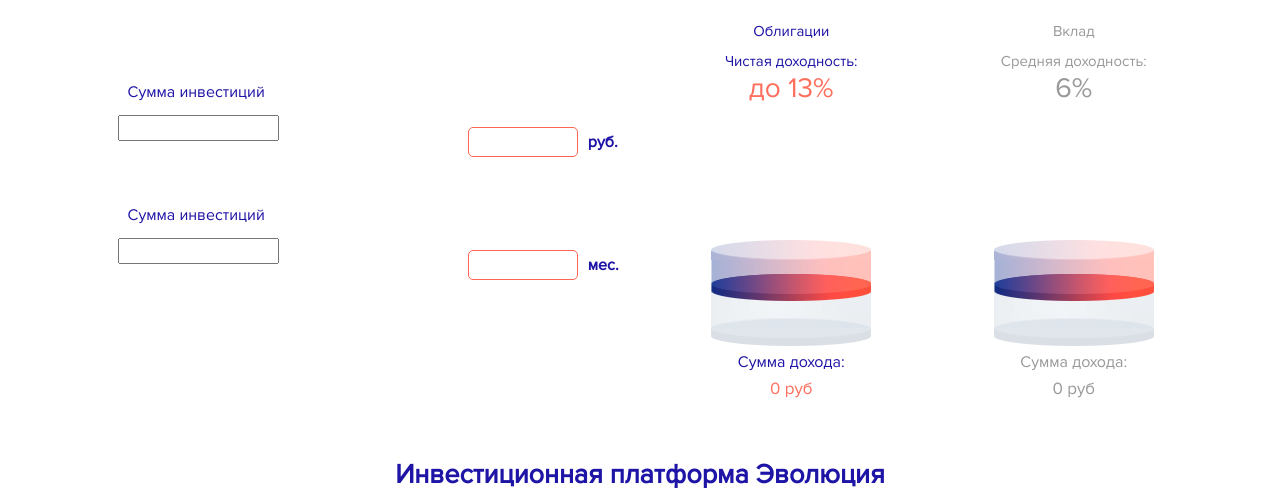
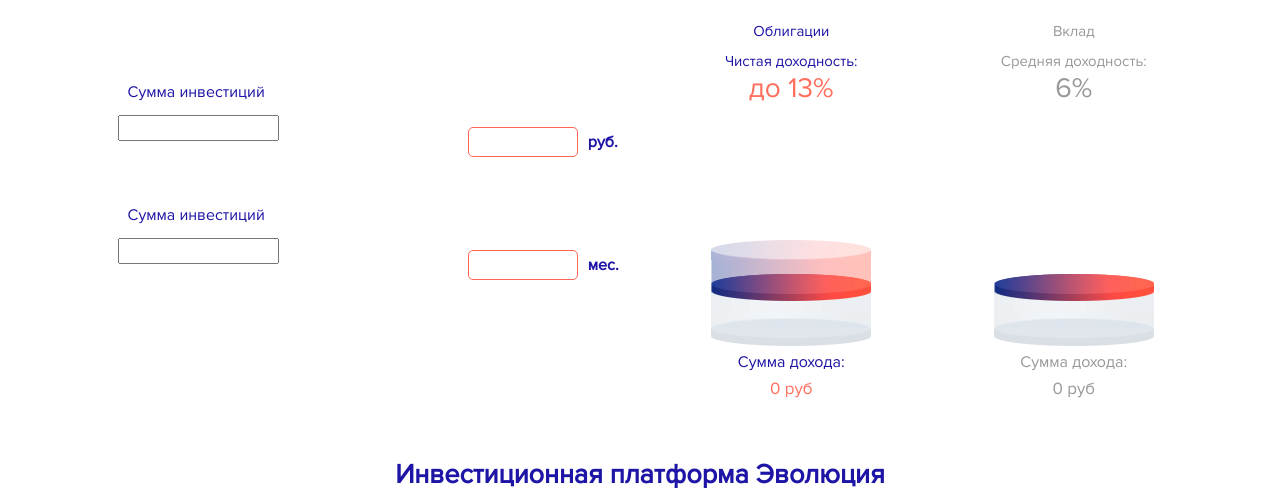
Before and after one commit to codermax93/codermax93.github.io, a PHP site: page / in a window 1280 px wide. Shown: the part 2612-3104 px from the top of the page. Run offline with PHP 8.4, Linux system fonts and the light colour scheme; some libraries are stand-ins or nearby versions.

Commit message:
Bank height bind

```diff
--- a/css/style.css
+++ b/css/style.css
@@ -1485,6 +1485,10 @@ body {
     font-size: 28px;
 }
 
+.bank .hideTop.top, .bank .hideTop.top:before {
+    background: none;
+}
+
 .bank .top {
     width: 160px;
     /* margin: 0 0 36px; */
@@ -1526,7 +1530,7 @@ body {
     width: 160px;
     margin: 0 0 36px;
     min-height: 20px;
-    max-height: 100px;
+    max-height: 170px;
     background: url('../images/bank-middle.png') repeat-y bottom;
     position: absolute;
     bottom: -135px;
--- a/index.html
+++ b/index.html
@@ -614,7 +614,7 @@
                                 до <span id="calc-yeld-1">13</span>%
                             </span>
                             <div class="bank-wrap">
-                                <div class="bank">
+                                <div id="calc-left-bank" class="bank">
                                     <div class="top"></div>
                                     <div class="bottom"></div>
                                 </div>
@@ -631,8 +631,8 @@
                                 6%
                             </span>
                             <div class="bank-wrap">
-                                <div class="bank">
-                                    <div class="top"></div>
+                                <div id="calc-right-bank" class="bank">
+                                    <div class="top hideTop"></div>
                                     <div class="bottom"></div>
                                 </div>
                             </div>
--- a/js/main.js
+++ b/js/main.js
@@ -6,7 +6,10 @@ const range_2_default = 400000,
     range_3_min = 12,
     range_3_max = 48,
     range_3_step = 12,
-    issuerIds = [5, 11, 1, 2, 3, 7, 26, 19, 30, 39, 21, 42, 23];
+    issuerIds = [5, 11, 1, 2, 3, 7, 26, 19, 30, 39, 21, 42, 23],
+    bank_max_height = 180,
+    bank_min_height = 40;
+
 var emitents = [],
     allEmitents,
     range_2_val = range_2_default,
@@ -217,6 +220,19 @@ function emitentChange() {
             sum = Math.round(range_2_val / emitent.amount * emitent.planProfit);
         }
     }
+
+    //Calc Cylinder
+    if (range_3_val >= 36) {
+        var bankTop = Math.min(52000, range_2_val * 0.13);
+        var topHeight = Math.max(bank_min_height, Math.round(bankTop * bank_max_height / sum));
+        $('#calc-left-bank').css('height', (bank_max_height - topHeight) + 'px');
+        $('#calc-left-bank .top').css('height', topHeight + 'px');
+    } else {
+        $('#calc-left-bank').css('height', '163px');
+    }
+    $('#calc-right-bank').css('height', '163px');
+    $('#calc-left-bank .top').toggleClass('hideTop', range_3_val < 36);
+
     $('#calc-yeld-1').text(yeld);
     $('#calc-sum-1').text(sum);
 }
```
